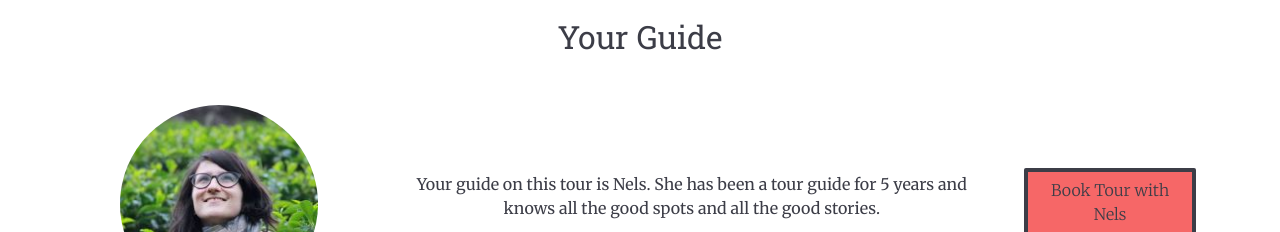
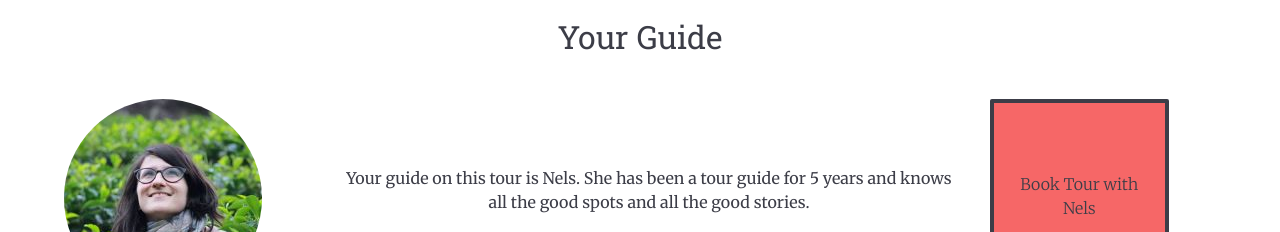
Before and after one commit to albenakr/exploreberlintours, a plain HTML site: page streetarttour.html in a window 1280 px wide. Shown: the part 568-800 px from the top of the page. Drawn offline with nearby package versions, Linux system fonts and the light colour scheme; some packages are replaced by stand-ins of ours.

Commit message:
Fixed modal issue on tour pages and map loading on home page.

```diff
--- a/assets/css/style.css
+++ b/assets/css/style.css
@@ -85,24 +85,6 @@
         .dropdown-item:hover {
             color: #f9d5bb;
             background-color: #d35656;
-        }
-        /* Footer */
-
-        footer {
-            height: 75px;
-            width: 100%;
-            background-color: #f66767;
-            bottom: 0px;
-            text-align: center;
-            justify-content: center;
-            padding-top: 18px;
-        }
-
-        footer p {
-            font-family: 'Roboto Slab', serif;
-            font-weight: 400;
-            color: #3c3d47;
-            opacity: 0.8;
         }
         /* Index Page */
         /*  Index page - personalized tours section*/
@@ -283,18 +265,16 @@
             border-radius: 50%;
         }
 
-        .guide-overview div {
+        .guide-overview-image-div,
+        .guide-description,
+        .button-tour-page {
             margin: 3px;
             justify-content: center;
             text-align: center;
             display: flex;
         }
 
-        .guide-description {
-            align-self: center;
-        }
-
-        .book-tour-btn {
+        .guide-description p {
             align-self: center;
         }
         /* Individual Tour Pages - Tour Overview*/
@@ -340,6 +320,24 @@
         .btn-contact {
             float: right;
         }
+        /* Footer */
+
+        footer {
+            height: 75px;
+            width: 100%;
+            background-color: #f66767;
+            bottom: 0px;
+            text-align: center;
+            justify-content: center;
+            padding-top: 18px;
+        }
+
+        footer p {
+            font-family: 'Roboto Slab', serif;
+            font-weight: 400;
+            color: #3c3d47;
+            opacity: 0.8;
+        }
         /* Buttons */
 
         .btn {
--- a/streetarttour.html
+++ b/streetarttour.html
@@ -172,7 +172,7 @@
         <div class="row">
 
 
-            <div class="col-12 col-md-3">
+            <div class="col-12 col-md-3 guide-overview-image-div">
                 <div class="guide-image">
                     <img src="assets/images/Nels.jpg" alt="Your Tour Guide Nels">
                 </div>
@@ -183,7 +183,7 @@
             </div>
 
 
-            <div class="col-12 col-md-2 book-tour-btn">
+            <div class="col-12 col-md-2 book-tour-btn button-tour-page">
                 <button type="button" class="btn" data-toggle="modal" data-target="#exampleModal">Book Tour with Nels</button>
             </div>
 
@@ -279,8 +279,10 @@
 <script src="https://cdnjs.cloudflare.com/ajax/libs/popper.js/1.14.7/umd/popper.min.js " integrity="sha384-UO2eT0CpHqdSJQ6hJty5KVphtPhzWj9WO1clHTMGa3JDZwrnQq4sF86dIHNDz0W1 " crossorigin="anonymous "></script>
 <script src="https://stackpath.bootstrapcdn.com/bootstrap/4.3.1/js/bootstrap.min.js " integrity="sha384-JjSmVgyd0p3pXB1rRibZUAYoIIy6OrQ6VrjIEaFf/nJGzIxFDsf4x0xIM+B07jRM " crossorigin="anonymous "></script>
 
+
+<script src="assets/js/tourMap.js"></script>
 <script async defer src="https://maps.googleapis.com/maps/api/js?key=AIzaSyCNslwlFKyLHFOe7YdneDKh6eLaYhWEPs0&callback=initMap "></script>
-<script src="assets/js/tourMap.js"></script>
+
 
 <script src="assets/js/sendEmail.js"></script>
 
```
Also changed, not shown: barstour.html (+4 -3 lines), cafetour.html (+4 -3 lines), index.html (+1 -1 lines), 2 other files.
